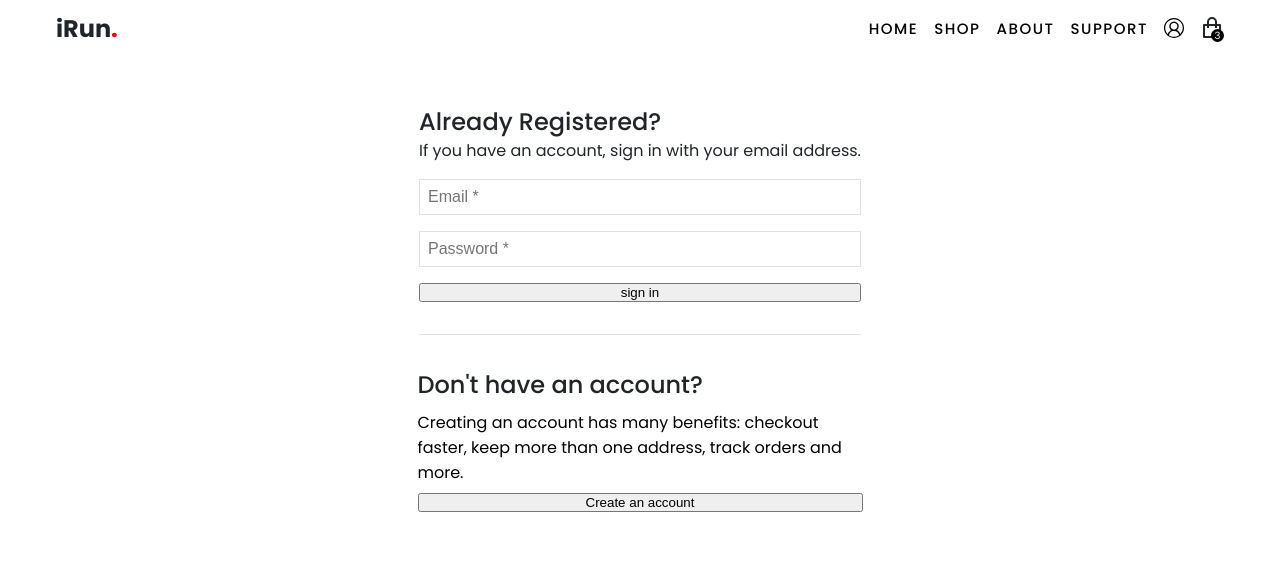
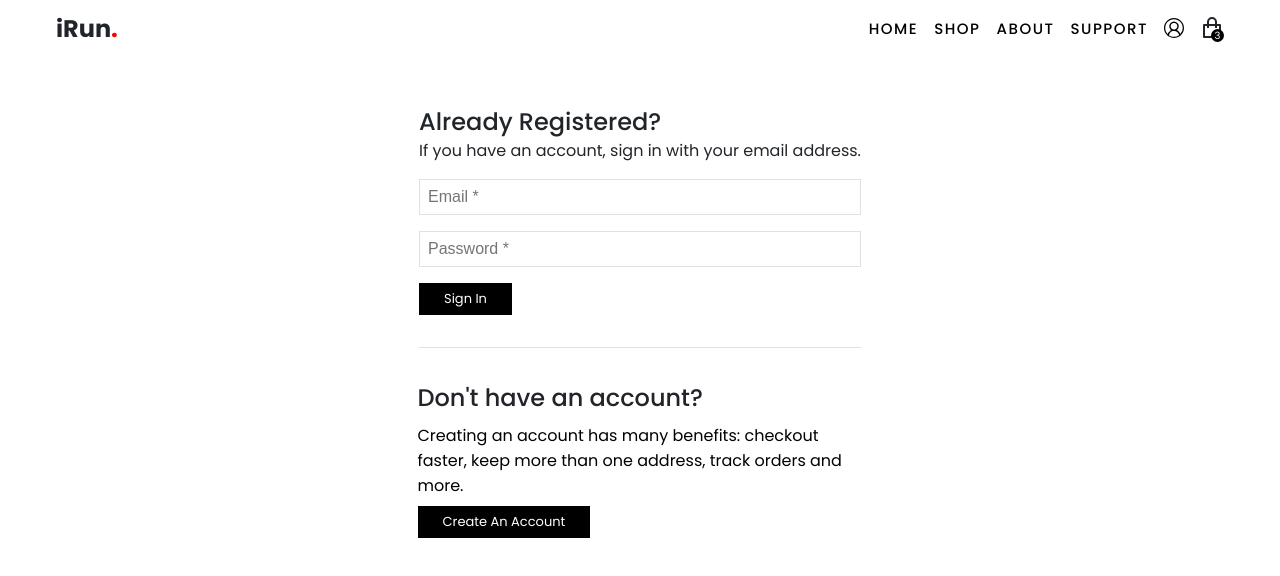
Before and after one commit to code322/irun_ecom_project, a React (Create React App) app in the folder client/: page /login in a window 1280 px wide. Shown: the top 576 px of the page. Built offline with nearby package versions, Linux system fonts and the light colour scheme.

Commit message:
create reusable button component and style it

```diff
--- /dev/null
+++ b/client/src/components/Button/SqueryButton/Button.scss
@@ -0,0 +1,21 @@
+@use '../../../index.scss';
+.square-button {
+	text-decoration: none;
+	padding: 5px index.$mg-3;
+	text-transform: capitalize;
+	color: white;
+	outline: none;
+	background-color: black;
+	border: none;
+	font-family: index.$font-family;
+	border: 1px solid black;
+	cursor: pointer;
+	font-size: 13px;
+	transition: all 0.3s ease-out;
+	width: fit-content;
+
+	&:hover {
+		background-color: white;
+		color: black;
+	}
+}
--- /dev/null
+++ b/client/src/components/Button/SqueryButton/Button.tsx
@@ -0,0 +1,14 @@
+import './Button.scss';
+interface btnTypes {
+	text: string;
+	handleClick?: () => void;
+}
+const Button: React.FC<btnTypes> = ({ text, handleClick }) => {
+	return (
+		<button onClick={handleClick} className='square-button'>
+			{text}
+		</button>
+	);
+};
+
+export default Button;
--- a/client/src/pages/Login/Login.tsx
+++ b/client/src/pages/Login/Login.tsx
@@ -1,4 +1,5 @@
 import React, { useState, useEffect } from 'react';
+import Button from '../../components/Button/SqueryButton/Button';
 import './Login.scss';
 export type loginTypes = {
 	email: string;
@@ -44,7 +45,7 @@ const Login: React.FC = () => {
 								name='password'
 							/>
 						</div>
-						<button>sign in</button>
+						<Button text='sign in' />
 					</div>
 				</div>
 				<div className='block-new-customer flex'>
@@ -53,7 +54,7 @@ const Login: React.FC = () => {
 						Creating an account has many benefits: checkout faster, keep more
 						than one address, track orders and more.
 					</p>
-					<button>Create an account</button>
+					<Button text='Create an account' />
 				</div>
 			</div>
 		</section>
```
